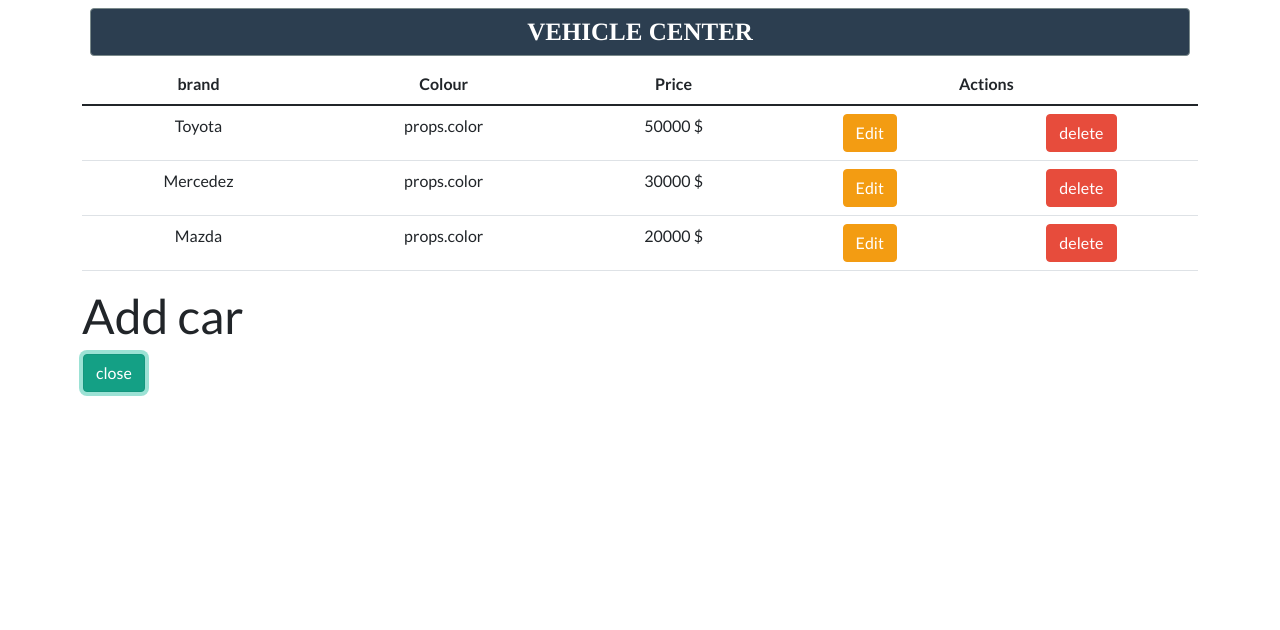
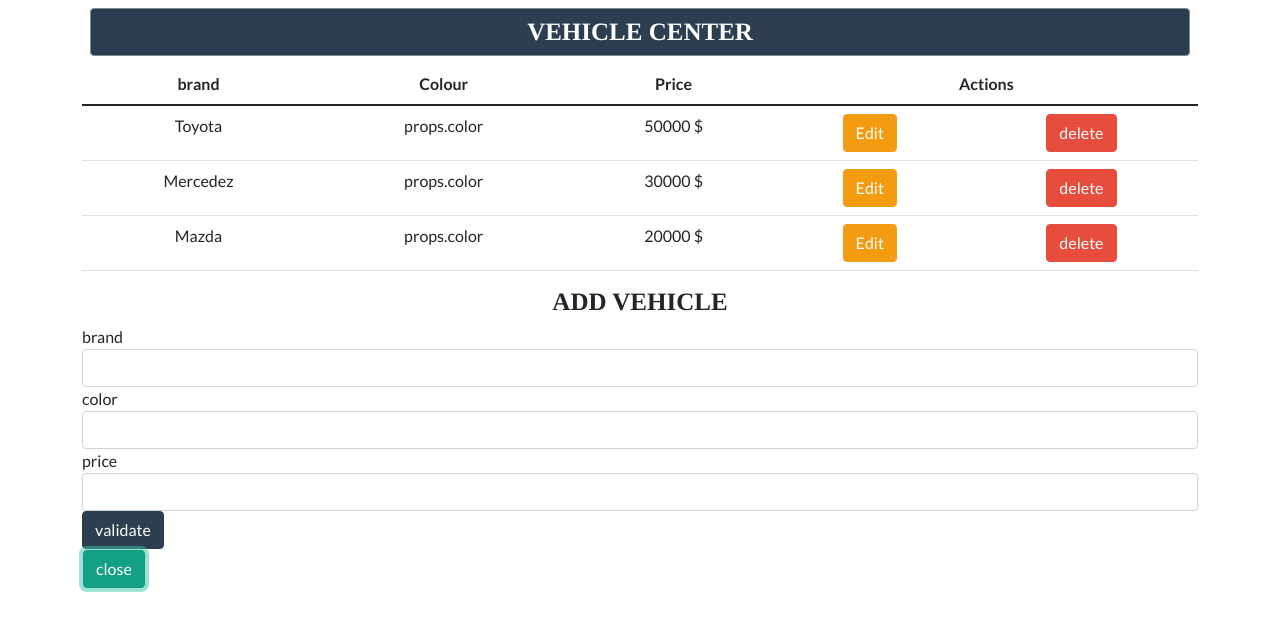
Before and after one commit to sagarromer/react-vehicle-store-crud-2021, a React (Create React App) app: page / in a window 1280 px wide. Both pictures are taken after a click on the button "Add". Shown: the top 630 px of the page. Built offline with nearby package versions, Linux system fonts and the light colour scheme.

Commit message:
form component implemented

```diff
--- a/src/components/statefull/form/formadd.js
+++ b/src/components/statefull/form/formadd.js
@@ -1,10 +1,27 @@
 import React, { Component } from 'react'
-
+import Formtitle from "../../../components/stateless/formtitle/formtitle"
 class formadd extends Component {
     render() {
         return (
             <>
-                <h1>Add car</h1>
+                <Formtitle>Add car</Formtitle>
+                <form>
+                    <div className="form-group">
+                        <label>brand</label>
+                        <input className="form-control" type="text" id="brand"></input>
+                    </div>
+                    <div className="form-group">
+                        <label>color</label>
+                        <input className="form-control" type="text" id="color"></input>
+                    </div>
+                    <div className="form-group">
+                        <label>price</label>
+                        <input className="form-control" type="number" id="price"></input>
+                    </div>
+                    <div className="form-group">
+                        <button className="btn btn-primary">validate</button>
+                                            </div>
+                </form>
             </>
         )
     }
--- /dev/null
+++ b/src/components/stateless/formtitle/formtitle.js
@@ -0,0 +1,12 @@
+import React from 'react'
+import styles from "./formtitle.module.css"
+
+function formtitle() {
+    return (
+        <h1 className={`${styles.fontHeading} text-center`}>
+            add vehicle
+        </h1>
+    )
+}
+
+export default formtitle
--- /dev/null
+++ b/src/components/stateless/formtitle/formtitle.module.css
@@ -0,0 +1,9 @@
+.fontHeading{
+    font-size: 25px;
+    font-family: 'Book Old Style', Times, serif;
+    font-weight: bold;
+    text-transform: uppercase;
+}
+.fontHeading:hover{
+    color: #61DAFB!important;
+}
```
